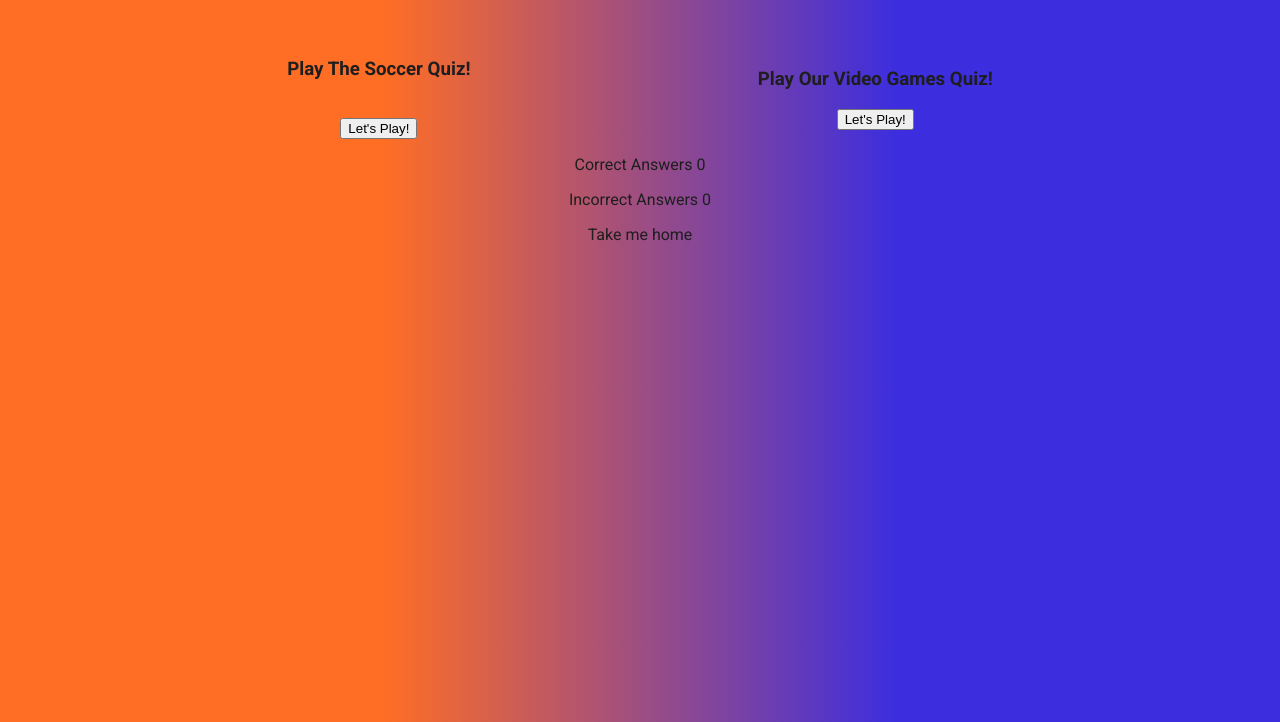
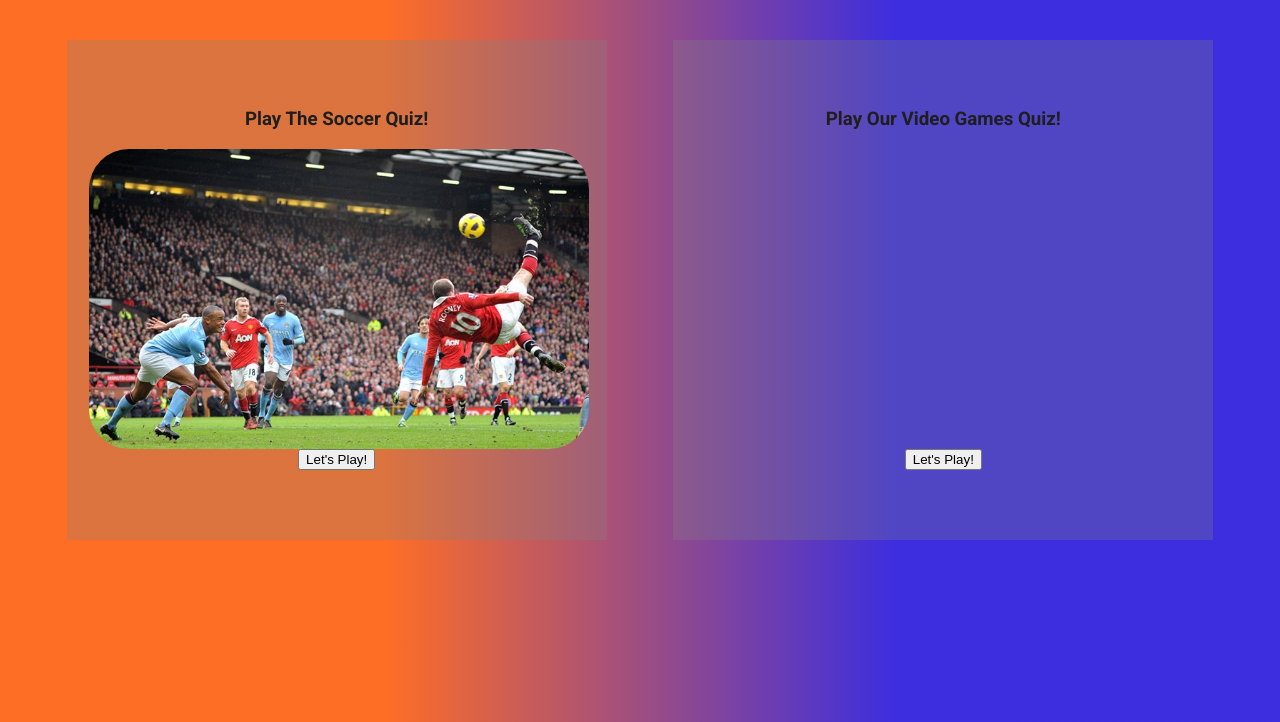
Before and after one commit to SimonMoynihan33/Ball-Knowledge-Quiz, a plain HTML site: page index.html in a window 1280 px wide. Shown: the part 121-843 px from the top of the page. Drawn offline with Linux system fonts and the light colour scheme.

Commit message:
Add image to sports container

```diff
--- a/assets/css/style.css
+++ b/assets/css/style.css
@@ -7,6 +7,7 @@ body {
     width: 100%;
     padding: 0;
     margin: 0;
+    /* Gradient color for background. */
     background: linear-gradient(
         to right,
         rgba(255, 85, 0, 0.856) 0%,
@@ -16,6 +17,10 @@ body {
       );
 }
 
+/* Hides all items with this class */
+.hidden {
+    display: none;
+}
 
 h1, a {
     text-decoration: none;
@@ -31,12 +36,30 @@ h1 {
     display: flex;
     justify-content: space-evenly;
     align-items: center;
+    flex-wrap: wrap;
 }
 
-.sports {
-    display: block;
+.video-games, .sports {
+    width: 500px;
+    height: 400px;
+    background: #81818149;
+    padding: 50px 20px;
+    margin-bottom: 30px;
 }
 
-.sports-image img {
-    background: url('../images/rooneybc-quiz.jpg');
+.sports-image, .games-image {
+    background-size: cover;
+    background-position: center;
+    background-repeat: no-repeat;
+    height: 300px;
+    width: 100%;
+    max-width: 500px;
+    margin-left: 2px;
+    margin-right: 2px;
+    border-radius: 40px;
 }
+
+.sports-image {
+    background: url(../images/rooneybc-quiz.jpg) no-repeat center center/cover;
+    text-align: center;
+}
```
Also changed, not shown: index.html (+3 -1 lines), 1 other file.
